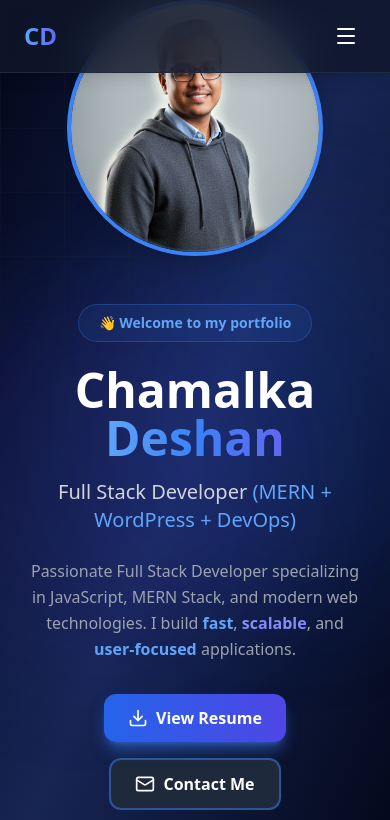
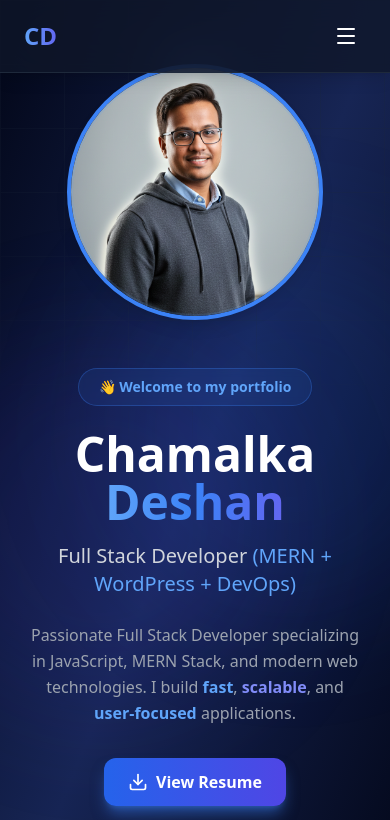
Before and after one commit to chamalka1998/Portfolio, a React (Vite) app: page / in a window 390 px wide. Shown: the top 820 px of the page. Built offline with nearby package versions, Linux system fonts and the light colour scheme.

Commit message:
Update portfolio Pro pic added

```diff
--- a/src/components/Hero/Hero.jsx
+++ b/src/components/Hero/Hero.jsx
@@ -8,7 +8,7 @@
   return (
     <section
       id="hero"
-      className="relative flex flex-col-reverse md:flex-row items-center justify-center min-h-screen bg-gradient-to-br from-slate-950 via-blue-950 to-slate-950 text-center md:text-left px-6 overflow-hidden"
+      className="relative flex flex-col-reverse md:flex-row items-center justify-center min-h-screen pt-16 md:pt-0 bg-gradient-to-br from-slate-950 via-blue-950 to-slate-950 text-center md:text-left px-6 overflow-hidden"
     >
       {/* Animated background grid */}
       <div className="absolute inset-0 bg-[linear-gradient(to_right,#1e293b_1px,transparent_1px),linear-gradient(to_bottom,#1e293b_1px,transparent_1px)] bg-[size:4rem_4rem] [mask-image:radial-gradient(ellipse_80%_50%_at_50%_0%,#000_70%,transparent_110%)] opacity-20"></div>
```
